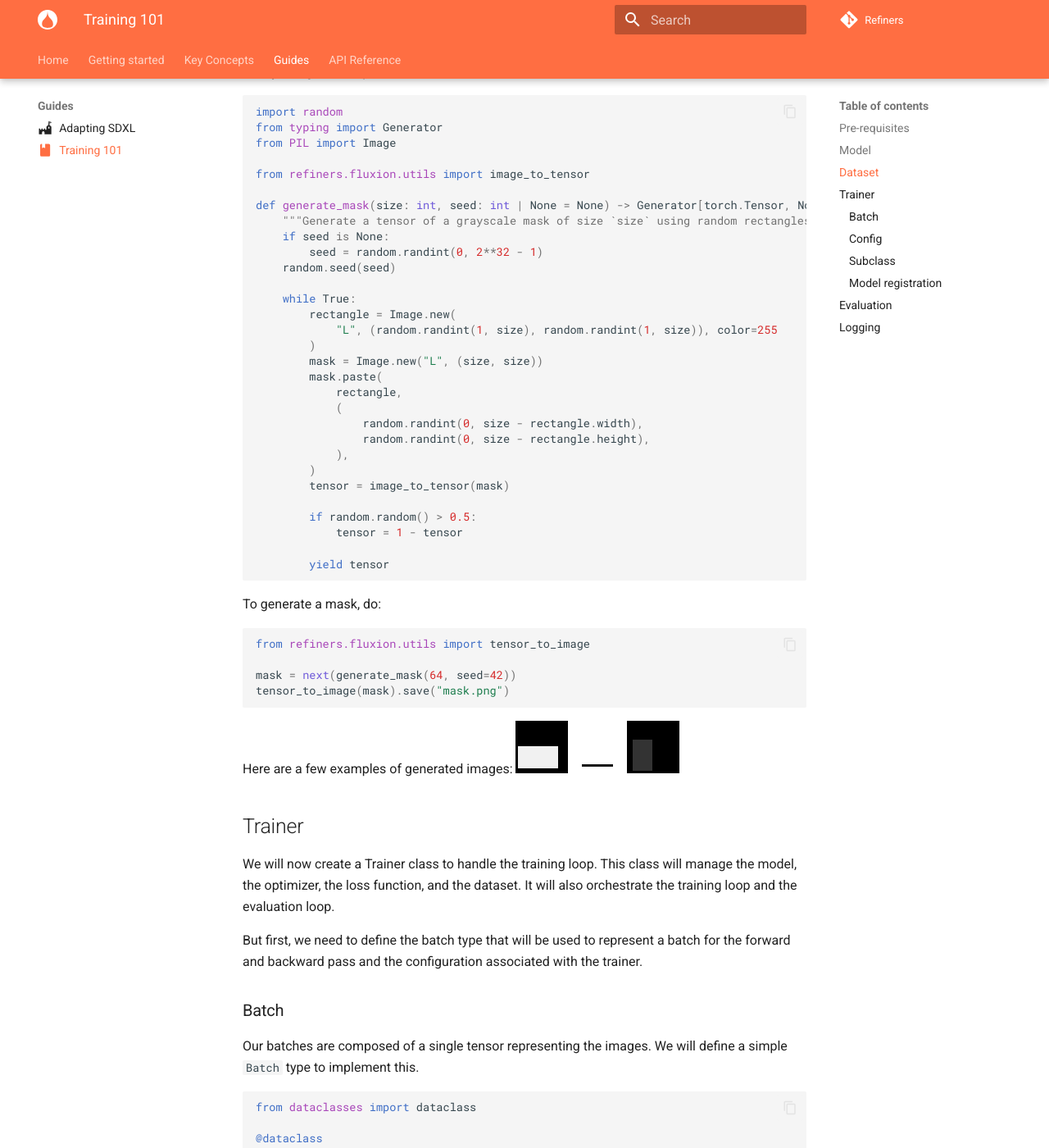
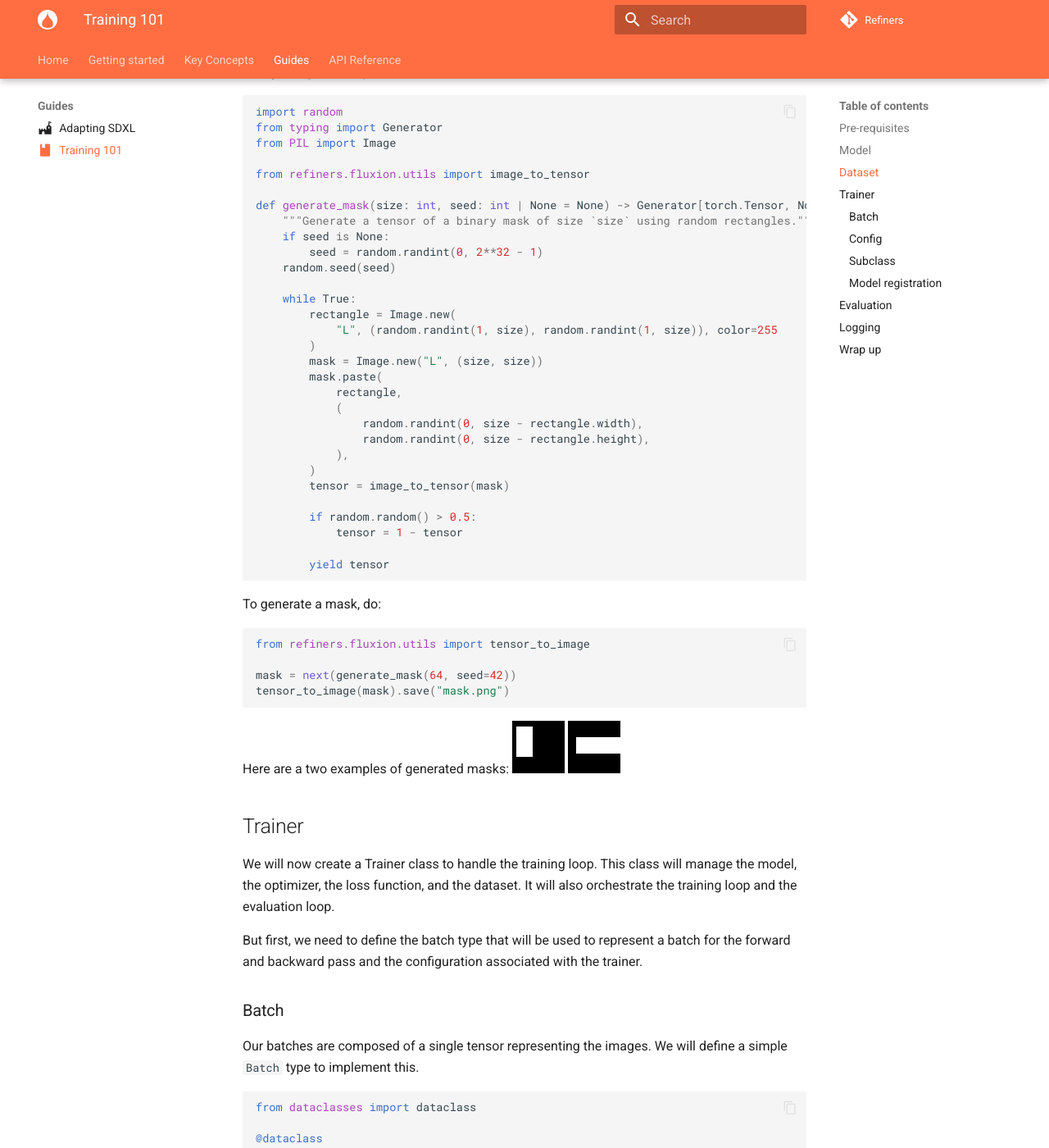
Before and after one commit to finegrain-ai/refiners, an MkDocs documentation site: the page built from docs/guides/training_101/index.md, in a window 1280 px wide and 1400 px high, scrolled down 1276 px. Shown: the whole window at 82% size. Built offline with MkDocs 1.6.1 and Material for MkDocs 9.7.7, drawn with Linux system fonts in a browser that asks for light colours; comment, search, counter and statistics services are not loaded; some of the changed text lies outside the part shown.

Commit message:
fix training 101 guide inconsistencies

````diff
--- a/docs/guides/training_101/index.md
+++ b/docs/guides/training_101/index.md
@@ -152,7 +152,7 @@
 from refiners.fluxion.utils import image_to_tensor
 
 def generate_mask(size: int, seed: int | None = None) -> Generator[torch.Tensor, None, None]:
-    """Generate a tensor of a grayscale mask of size `size` using random rectangles."""
+    """Generate a tensor of a binary mask of size `size` using random rectangles."""
     if seed is None:
         seed = random.randint(0, 2**32 - 1)
     random.seed(seed)
@@ -186,10 +186,9 @@
 tensor_to_image(mask).save("mask.png")
 ```
 
-Here are a few examples of generated images:
+Here are a two examples of generated masks:
 ![alt text](sample-0.png)
 ![alt text](sample-1.png)
-![alt text](sample-2.png)
 
 ## Trainer
 
@@ -444,6 +443,10 @@
 ```
 
 ![alt text](loss-logging.png)
+
+## Wrap up
+
+You can train this toy model using the code below:
 
 ??? complete end-to-end code "Expand to see the full code."
 
````
Also changed, not shown: docs/guides/training_101/sample-0.png, docs/guides/training_101/sample-1.png, docs/guides/training_101/sample-2.png (deleted).
